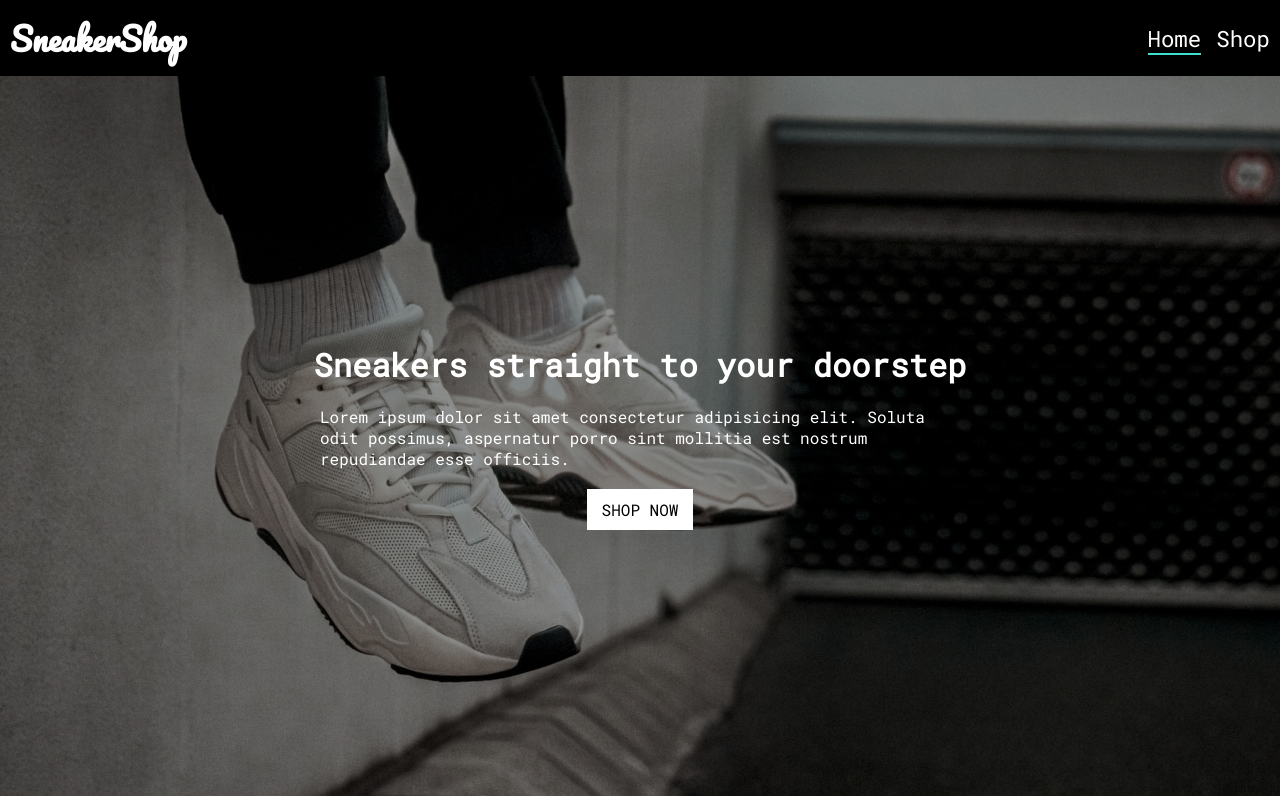
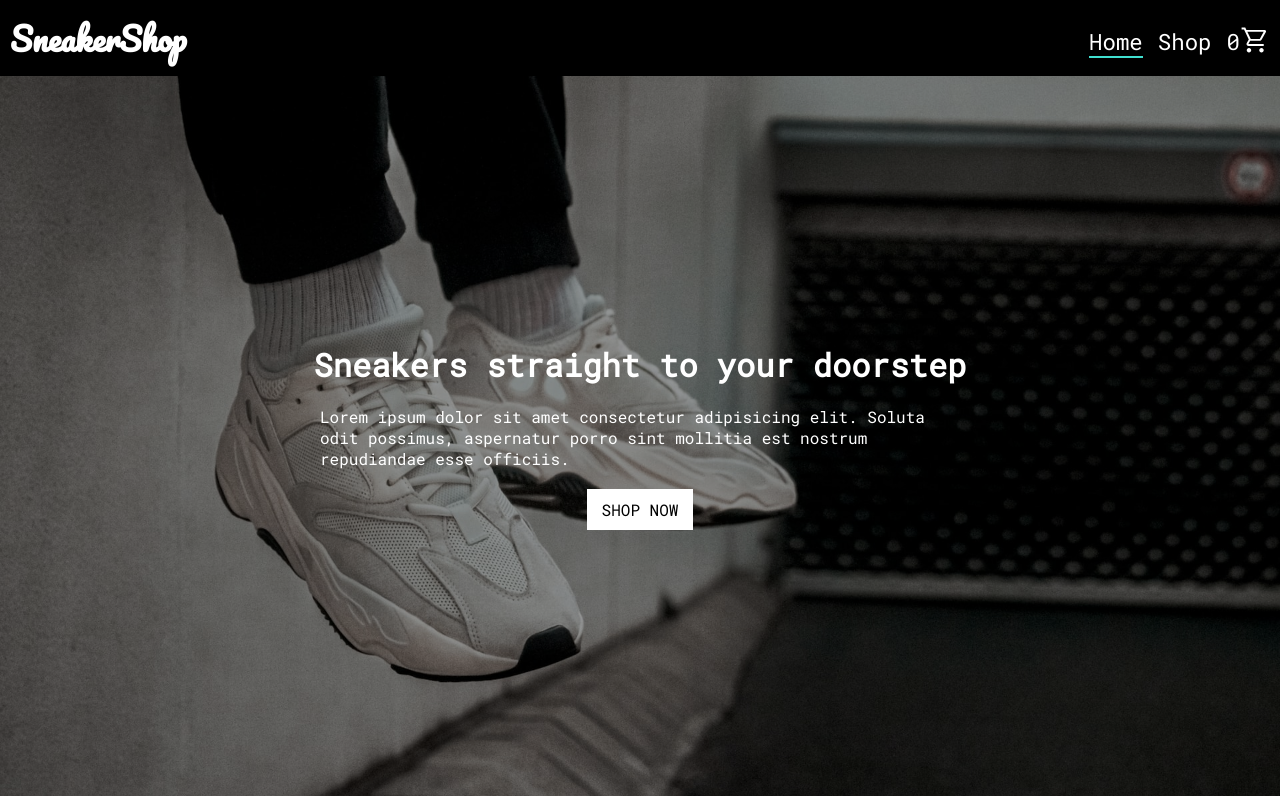
Before and after one commit to ewardou/shopping-cart, a React (Create React App) app: page / in a window 1280 px wide. Shown: the top 800 px of the page. Built offline with nearby package versions, Linux system fonts and the light colour scheme.

Commit message:
Create Cart component

```diff
--- a/src/App.js
+++ b/src/App.js
@@ -1,8 +1,17 @@
 import React from 'react';
 import { NavLink, Outlet } from 'react-router-dom';
 import './style/App.css';
+import Cart from './components/Cart';
+import { useState } from 'react';
 
 function App() {
+    const [cartItems, setCartItems] = useState([]);
+
+    function addItemToCart(itemID) {
+        if (cartItems.includes(itemID)) return;
+        setCartItems((prev) => [...prev, itemID]);
+    }
+
     const activeStyle = {
         borderBottom: 'solid 2px turquoise',
     };
@@ -28,10 +37,11 @@ function App() {
                     >
                         Shop
                     </NavLink>
+                    <Cart cartItems={cartItems} />
                 </nav>
             </header>
             <div>
-                <Outlet />
+                <Outlet context={addItemToCart} />
             </div>
         </div>
     );
--- /dev/null
+++ b/src/components/Cart.js
@@ -0,0 +1,35 @@
+import React from 'react';
+import cart from '../images/icons/cart.svg';
+import '../style/Cart.css';
+
+export default function Cart({ cartItems }) {
+    function showCart(e) {
+        console.log(e.target.childNodes);
+        const [, , div] = e.target.childNodes;
+        div.classList.toggle('visible');
+    }
+
+    function closeCart(e) {
+        const div = e.target.parentNode;
+        div.classList.toggle('visible');
+    }
+
+    function checkout() {
+        alert('Thank you for your purchase :)');
+    }
+
+    const array = cartItems.map((item) => <p>{item}</p>);
+    return (
+        <span className="cart" onClick={showCart}>
+            <span>0</span>
+            <img src={cart} alt={'Shopping cart'} />
+            <div>
+                <button onClick={closeCart}>x</button>
+                <div>
+                    {cartItems.length !== 0 ? array : 'No items added yet'}
+                </div>
+                <button onClick={checkout}>Proceed to checkout</button>
+            </div>
+        </span>
+    );
+}
--- a/src/components/ItemPage.js
+++ b/src/components/ItemPage.js
@@ -1,7 +1,6 @@
 import React from 'react';
-import { useParams } from 'react-router-dom';
+import { useParams, Link, useOutletContext } from 'react-router-dom';
 import '../style/ItemPage.css';
-import { Link } from 'react-router-dom';
 import { info } from '../shoesInfo';
 import { useState } from 'react';
 
@@ -18,6 +17,7 @@ function Gallery({ item, onClick }) {
 
 export default function ItemPage() {
     const { itemID } = useParams();
+    const addItemToCart = useOutletContext();
     const [item] = info.filter((item) => {
         return item.itemID === itemID;
     });
@@ -53,7 +53,9 @@ export default function ItemPage() {
                         <option>12.5</option>
                     </select>
                 </p>
-                <button>Add to cart</button>
+                <button onClick={() => addItemToCart(itemID)}>
+                    Add to cart
+                </button>
             </div>
         </div>
     );
--- a/src/style/App.css
+++ b/src/style/App.css
@@ -37,3 +37,19 @@ nav > *:hover {
     background-color: turquoise;
     color: black;
 }
+
+nav img {
+    filter: invert(100%) sepia(100%) saturate(0%) hue-rotate(248deg)
+        brightness(106%) contrast(106%);
+    height: 30px;
+    position: relative;
+    top: 5px;
+}
+
+nav img:hover {
+    filter: none;
+}
+
+.App {
+    overflow: hidden;
+}
--- /dev/null
+++ b/src/style/Cart.css
@@ -0,0 +1,19 @@
+.cart > div {
+    position: absolute;
+    background-color: white;
+    color: black;
+    right: -1000px;
+    top: 0;
+    min-height: 100vh;
+    width: 35%;
+    transition: right 600ms ease-in-out;
+}
+
+.cart > div.visible {
+    right: 0;
+}
+
+.cart > span,
+.cart > img {
+    pointer-events: none;
+}
```
Also changed, not shown: src/images/icons/cart.svg (added).
